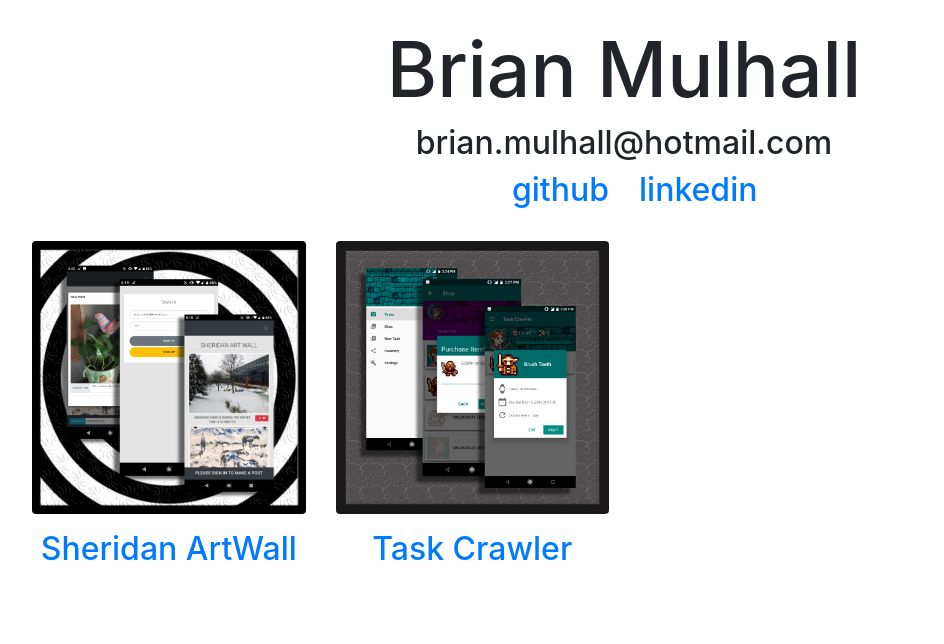
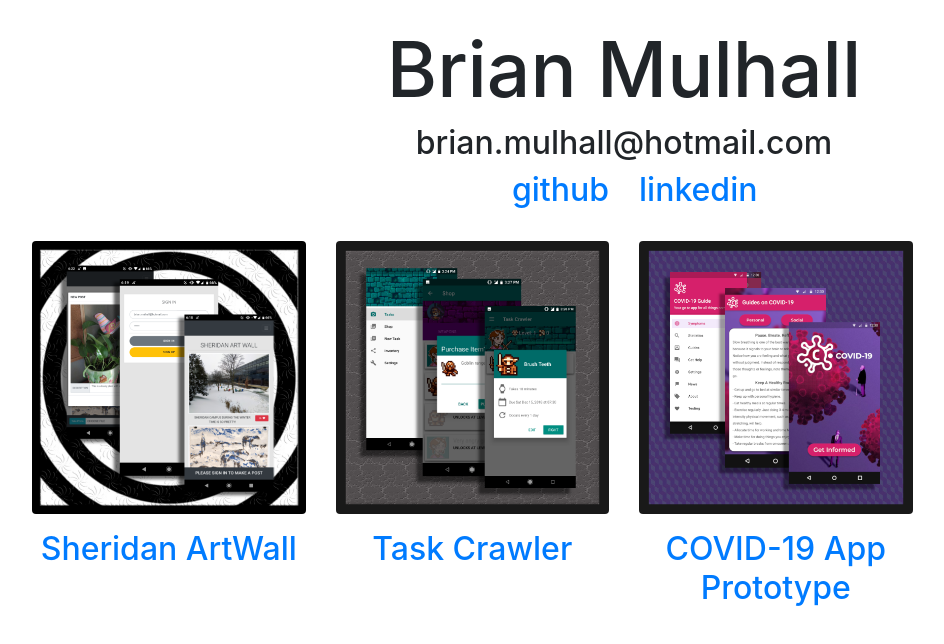
Before and after one commit to MulhallBr/MulhallBr.github.io, a plain HTML site: page index.html in a window 1280 px wide. Shown: the whole page, without its empty margins (16-960 px from the left). Drawn offline with nearby package versions, Linux system fonts and the light colour scheme.

Commit message:
Added Covid-19 Prototype

```diff
--- a/index.html
+++ b/index.html
@@ -38,7 +38,13 @@
             <div class="col-lg-3 col-md-4 col-sm-5 col-6">
                 <img src="src/TaskCrawl.png" class="rounded img-fluid">
                 <h5 class="text-center mt-3" style="font-size:2.5vw;">
-                    <a href="https://github.com/MulhallBr/TaskCrawler ">Task Crawler</a>
+                    <a href="https://github.com/MulhallBr/TaskCrawler">Task Crawler</a>
+                </h5>
+            </div>
+            <div class="col-lg-3 col-md-4 col-sm-5 col-6">
+                <img src="COVIDProto.png" class="rounded img-fluid">
+                <h5 class="text-center mt-3" style="font-size:2.5vw;">
+                    <a href="https://github.com/MulhallBr/HCI_COVID19App_Prototype">COVID-19 App Prototype</a>
                 </h5>
             </div>
         </div>
```
Also changed, not shown: src/COVIDProto.png (added), 2 other files.
